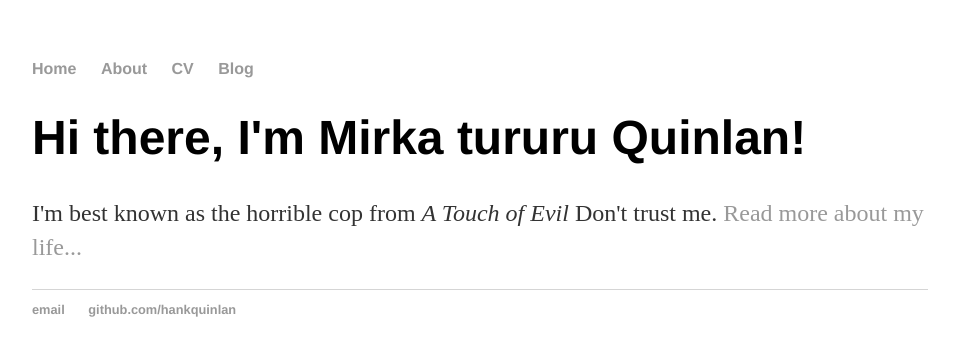
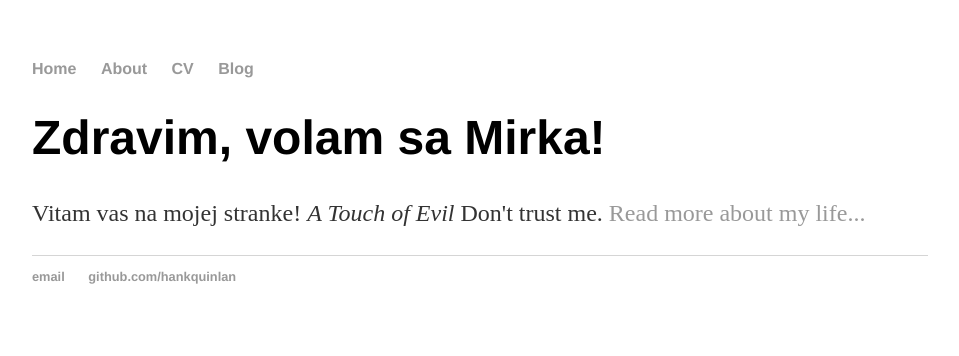
Before and after one commit to xpomffyova/xpomffyova.github.io, a Jekyll site: the page built from index.html, in a window 1280 px wide. Shown: the top 356 px of the page, without its empty margins (160-1119 px from the left). Built offline with Jekyll 4.4.1, drawn with Linux system fonts in a browser that asks for light colours.

Commit message:
zmena textu

```diff
--- a/index.html
+++ b/index.html
@@ -3,6 +3,6 @@ layout: default
 title: Hank Quinlan, Horrible Cop
 ---
 <div class="blurb">
-	<h1>Hi there, I'm Mirka tururu Quinlan!</h1>
-	<p>I'm best known as the horrible cop from <em>A Touch of Evil</em> Don't trust me. <a href="/about">Read more about my life...</a></p>
+	<h1>Zdravim, volam sa Mirka!</h1>
+	<p>Vitam vas na mojej stranke! <em>A Touch of Evil</em> Don't trust me. <a href="/about">Read more about my life...</a></p>
 </div><!-- /.blurb -->
```
